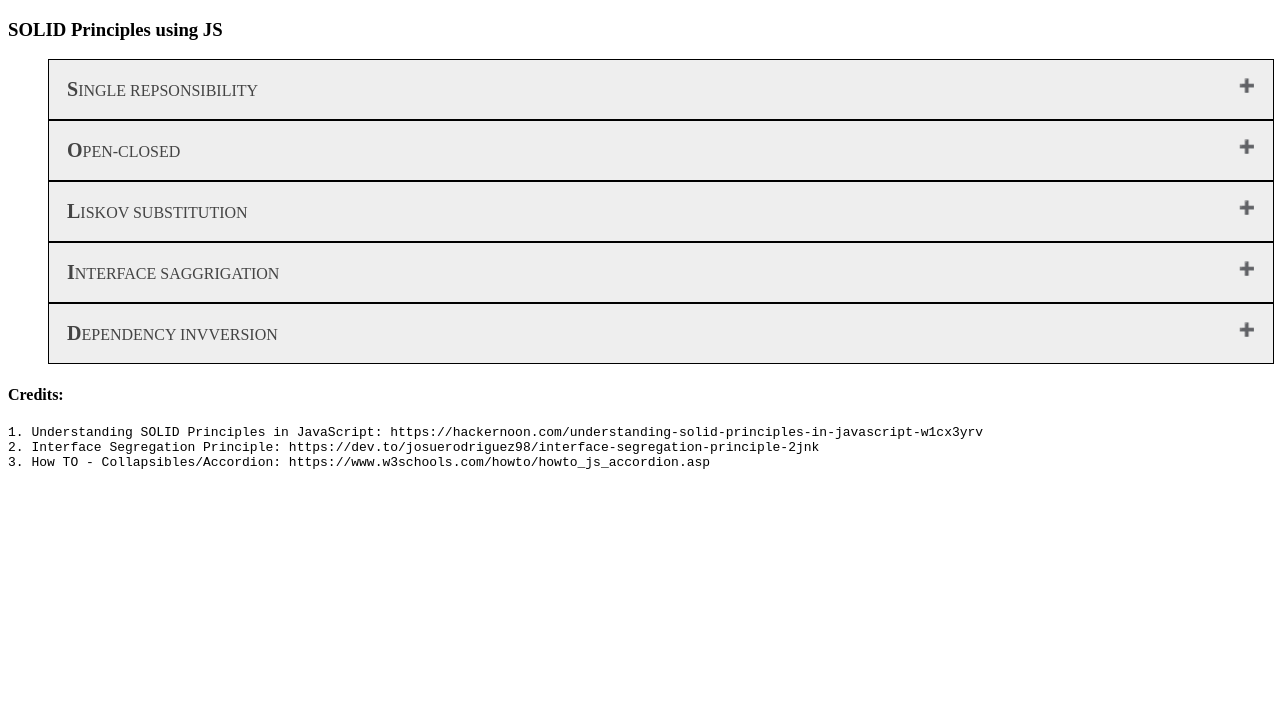
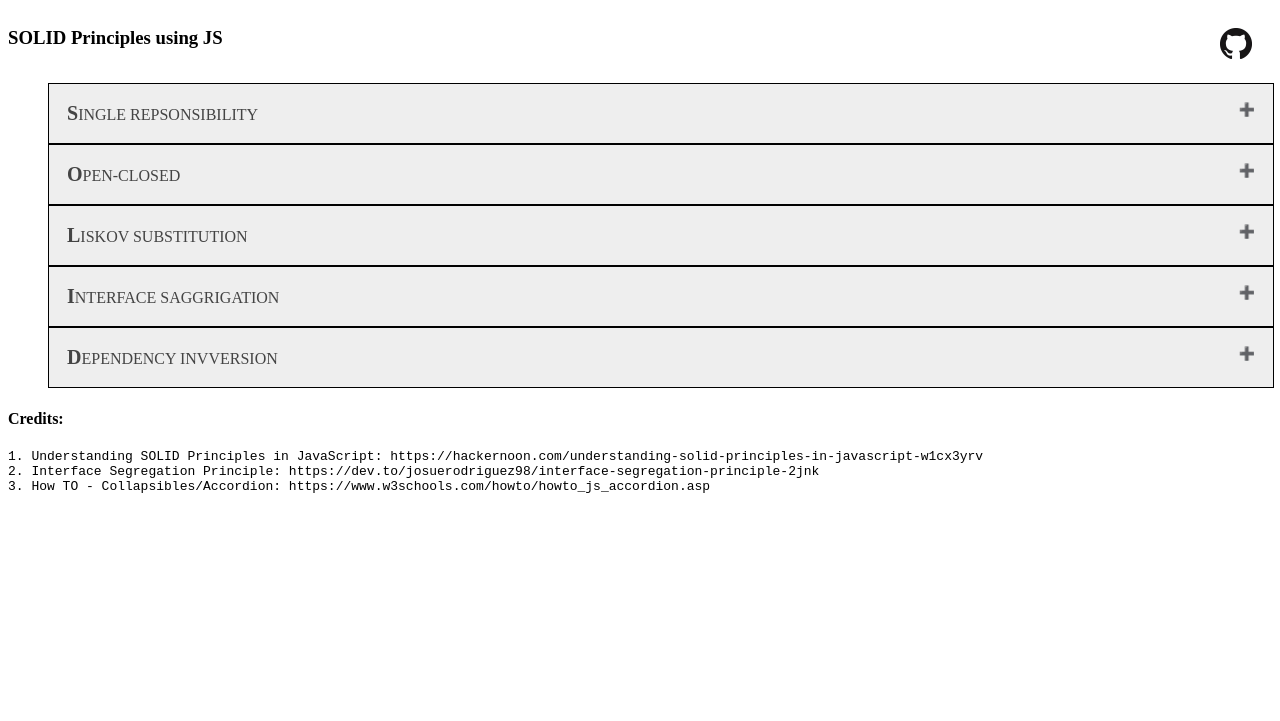
Before and after one commit to sujit510/solid-in-js, a website built with webpack: page index.html in a window 1280 px wide. Built offline with nearby package versions, Linux system fonts and the light colour scheme.

Commit message:
Added Github link

```diff
--- a/index.html
+++ b/index.html
@@ -8,7 +8,17 @@
   </head>
   <body>
     <script type="module" src="./bundle.js"></script>
-    <h3>SOLID Principles using JS</h3>
+    <div class="header-row">
+      <h3>SOLID Principles using JS</h3>
+      <div class="github-link">
+        <a
+          target="_blank"
+          href="https://github.com/sujit510/solid-in-js/tree/master"
+        >
+          <img src="./assets/GitHub-Mark-32px.png" />
+        </a>
+      </div>
+    </div>
     <div id="root"></div>
     <div>
       <h4>Credits:</h4>
--- a/src/home/home.css
+++ b/src/home/home.css
@@ -1,3 +1,11 @@
+.header-row {
+  display: flex;
+  justify-content: space-between;
+}
+.github-link {
+  padding-top: 20px;
+  padding-right: 20px;
+}
 /* Style the buttons that are used to open and close the accordion panel */
 .accordion {
     background-color: #eee;
--- a/webpack.common.ts
+++ b/webpack.common.ts
@@ -1,5 +1,3 @@
-// const path = require('path');
-// const CopyWebpackPlugin = require('copy-webpack-plugin');
 import path from 'path';
 import CopyWebpackPlugin from 'copy-webpack-plugin';
 
@@ -10,17 +8,6 @@ export default {
     path: path.resolve(__dirname, 'dist'),
     publicPath: 'dist',
   },
-  //   devtool: 'inline-source-map',
-  //   devServer: {
-  //     open: true,
-  //     static: {
-  //       directory: path.resolve(__dirname, './dist'),
-  //     },
-  //     devMiddleware: {
-  //       index: './index.html',
-  //       writeToDisk: true, // If this is false, webpack cretes and keeps bundle in memory and runs from there.
-  //     },
-  //   },
   module: {
     rules: [
       {
@@ -42,6 +29,7 @@ export default {
       patterns: [
         { from: 'src/solid-codes', to: 'solid-codes' },
         { from: 'index.html' },
+        { from: 'src/assets', to: 'assets' },
       ],
     }),
   ],
```
Also changed, not shown: src/assets/GitHub-Mark-32px.png (added).
